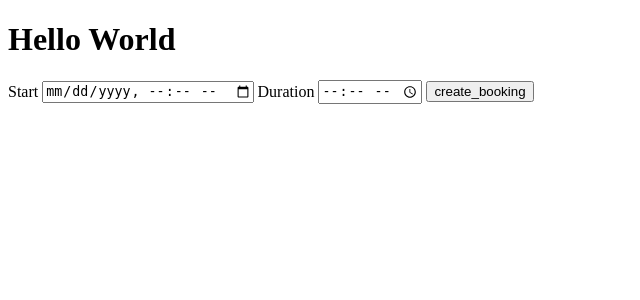
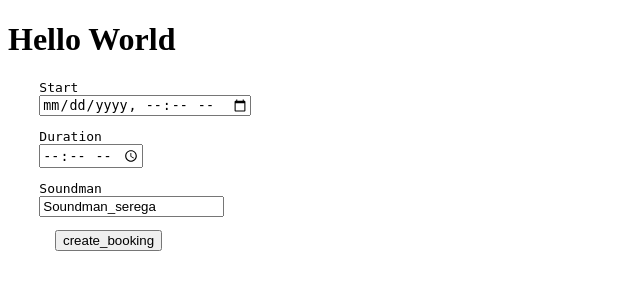
Before and after one commit to LEVLLN/RecordStudio, a Django app: page /bookings/ in a window 1280 px wide. Shown: the top 300 px of the page, without its empty margins (0-640 px from the left). Run offline with Django 3.2, Linux system fonts and the light colour scheme; data comes from the database, SQL or seed files in the repository; both versions use the stored data as it was after the commit.

Commit message:
Method 'create_booking' realized toDo: create Soundman picker

```diff
--- a/bookings/templates/bookings/create_booking.html
+++ b/bookings/templates/bookings/create_booking.html
@@ -2,11 +2,23 @@
 <h1>Hello World</h1>
 <form action='create_booking' method='post'>
     {% csrf_token %}
-
+<pre>
     <label for="start">Start</label>
     <input type="datetime-local" name="start" value="" id="start">
+</pre>
+<pre>
     <label for="duration">Duration</label>
     <input type="time"  name="duration" value="" id="duration">
-    <input type="submit" value="create_booking" />
+</pre>
+<pre>
+    <label for="soundman">Soundman</label>
+    <input type="search"  name="soundman" value="{{ sounmanlist.first }}" id="soundman">
+</pre>
+
+
+
+  <pre>
+      <input type="submit" value="create_booking" />
+</pre>
 
 </form>
--- a/bookings/views.py
+++ b/bookings/views.py
@@ -1,4 +1,4 @@
-from django.contrib.auth.models import User
+from django.contrib.auth.models import User, Group
 from django.http import HttpResponse
 from django.shortcuts import render
 from django.contrib import auth
@@ -8,20 +8,28 @@ from pytimeparse.timeparse import timeparse
 
 
 def home(request):
-    return render(request, 'bookings/create_booking.html')
+    # soundman = User.objects.filter(groups='soundman')
+
+    group = Group.objects.get(name='soundmans')
+    users = group.user_set.all()
+    context = {
+        'sounmanlist': users
+    }
+    print(users)
+    return render(request, 'bookings/create_booking.html',context)
 
 
 def create_booking(request):
     duration = request.POST['duration']
     start = request.POST['start']
-
+    soundman = request.POST['soundman']
     print(start)
-    print(duration)
+    print(soundman)
 
     user = request.user
     new_booking = Reservation(user=user, start=start, is_active=1,
                               duration=datetime.timedelta(minutes=timeparse(duration)),
-                              soundman=user)
+                              soundman=request.user)
     new_booking.save()
     reserv = Reservation.objects.all()
     context = {
```
Also changed, not shown: db.sqlite3.
